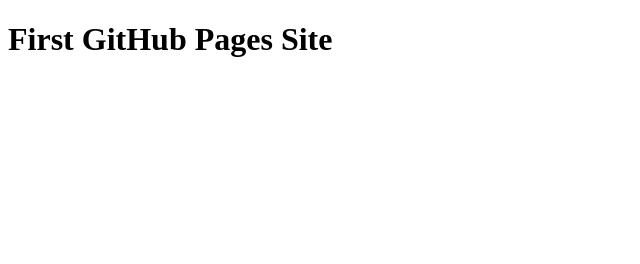
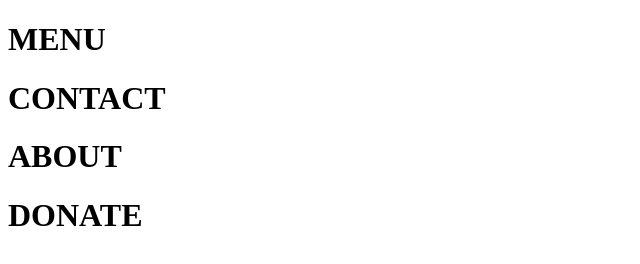
Before and after one commit to jessekmt/jessekmt.github.io, a plain HTML site: page index.html in a window 1280 px wide. Shown: the whole page, without its empty margins (0-640 px from the left). Drawn offline with Linux system fonts and the light colour scheme.

Commit message:
Removed h1. Changed all code to be Menu Bar code.

```diff
--- a/index.html
+++ b/index.html
@@ -3,9 +3,27 @@
 <head>
     <meta charset="UTF-8">
     <meta name="viewport" content="width=device-width, initial-scale=1.0">
-    <title>My first GitHub Pages Site</title>
+    <title>Document</title>
+    <link rel="stylesheet" href="style.css">
+
 </head>
 <body>
-    <h1>First GitHub Pages Site</h1>
+
+    <div class="menuClass">
+        <h1>MENU</h1>
+    </div>
+
+    <div class="contactClass">
+        <h1>CONTACT</h1>
+    </div>
+
+    <div class="aboutClass">
+        <h1>ABOUT</h1>
+    </div>
+
+    <div class="donateClass">
+        <h1>DONATE</h1>
+    </div>
+
 </body>
 </html>
```
